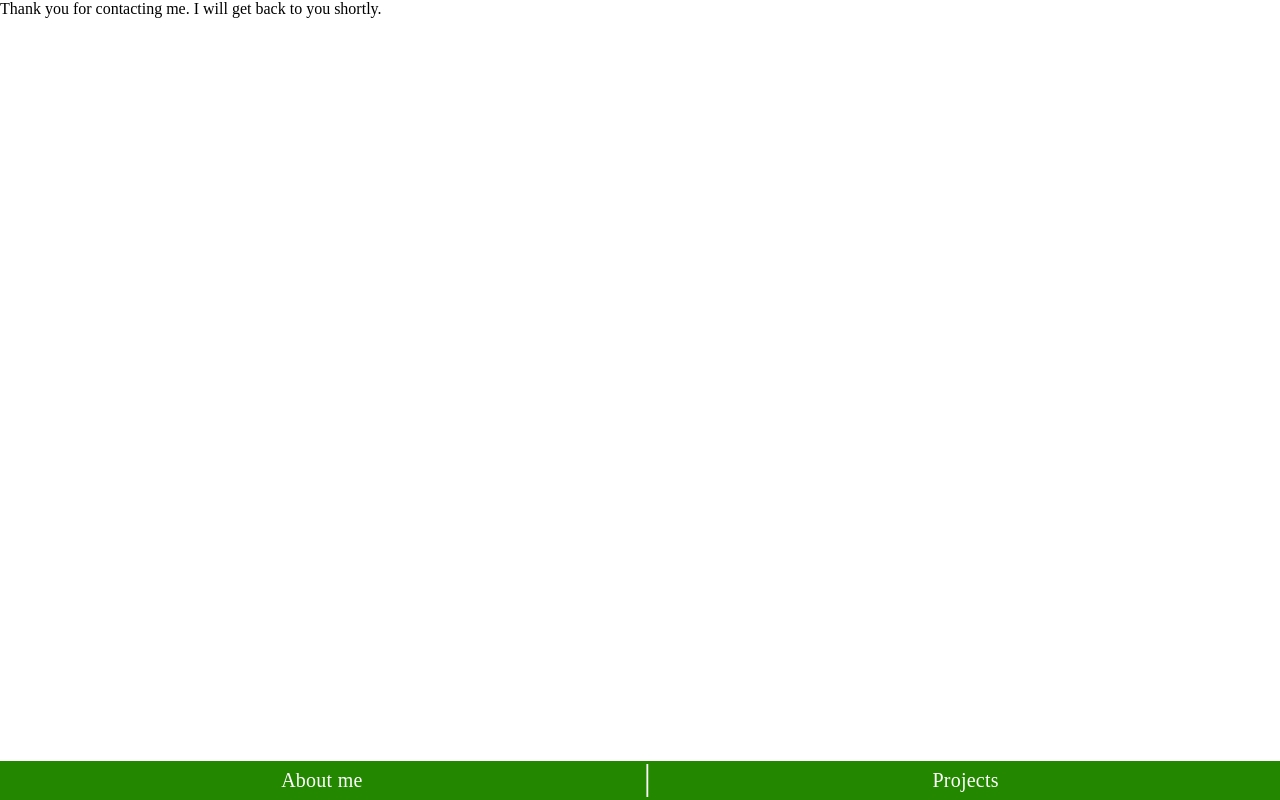
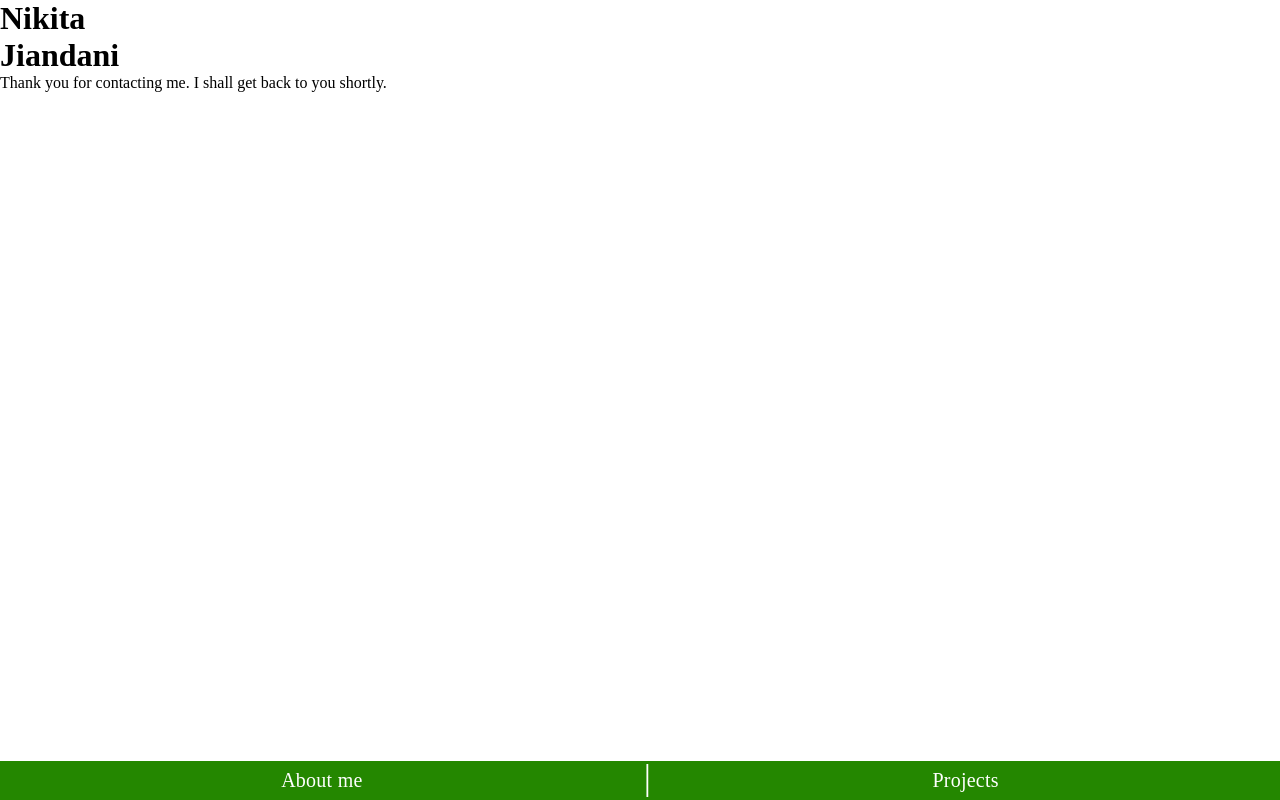
Before and after one commit to nikijiandani/thankyou, a plain HTML site: page index.html in a window 1280 px wide. Drawn offline with Linux system fonts and the light colour scheme.

Commit message:
Add header

```diff
--- a/index.html
+++ b/index.html
@@ -8,7 +8,11 @@
         <link rel="stylesheet" href="style.css">
     </head>
     <body>
-        <p>Thank you for contacting me. I will get back to you shortly.</p>
+        <!-- WELCOME SECTION -->
+        <header>
+            <h1 class="nikita-jiandani-copy-3">Nikita<br/>Jiandani</h1>
+        </header>
+        <p>Thank you for contacting me. I shall get back to you shortly.</p>
         <!-- NAVBAR -->
         <nav class="navbar">
             <a href="https://nikijiandani.github.io/" class="tab">About me</a>
```
